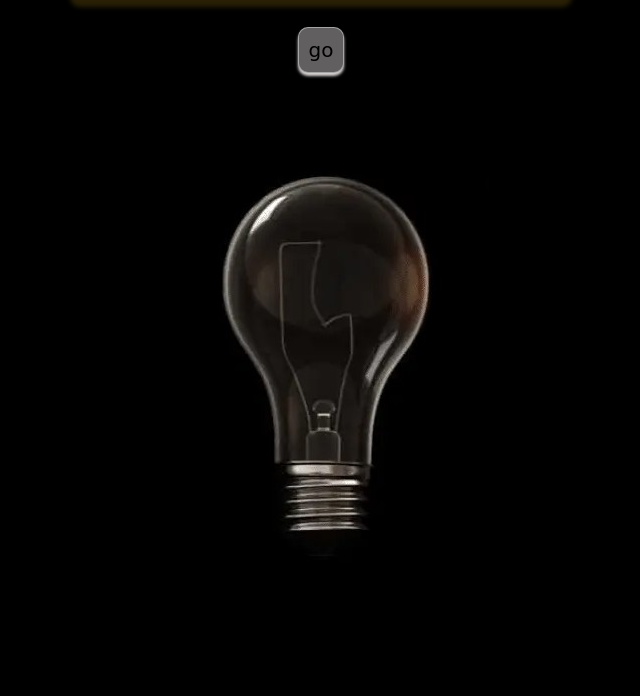
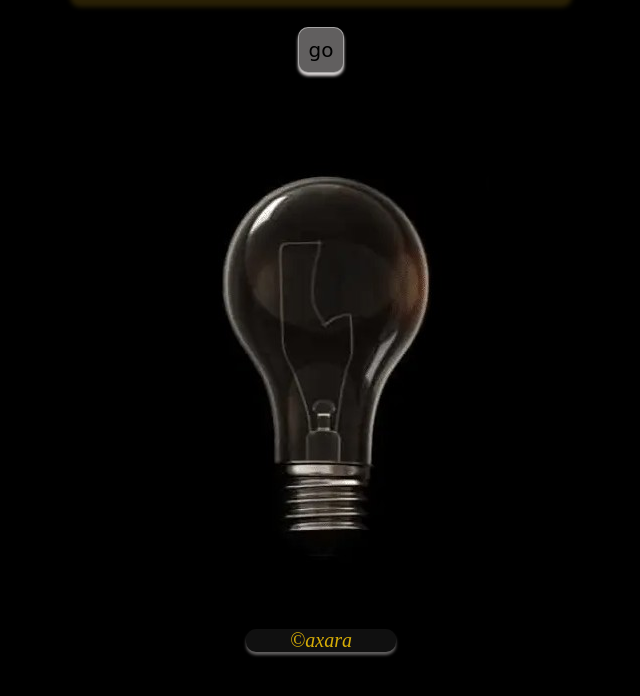
Before and after one commit to Caxara/Lampada_On-Off, a plain HTML site: page index.html in a window 1280 px wide. Shown: the part 98-794 px from the top of the page, without its empty margins (319-959 px from the left). Drawn offline with Linux system fonts and the light colour scheme.

Commit message:
Atuali. CSS

```diff
--- a/CSS/lamp.css
+++ b/CSS/lamp.css
@@ -1,3 +1,5 @@
+/*CONFIGURAÇÃO DO MOVIMENTO DO BOTÃO */
+
 @keyframes bounce {
     0%, 50%, 100% {
         -webkit-transform: translateX(0);
@@ -12,12 +14,13 @@
         transform: translateX(100%);
     }
 }
+
 body{
     background-color: black;
-
 }
 .cabecalho{
     width: 500px;
+    height: auto;
     margin: auto;
     background-color: rgba(254, 252, 252, 0.064);
     color: rgba(230, 185, 5, 0.93);
@@ -28,12 +31,17 @@ body{
     border: 1px solid rgb(88, 83, 3);
     box-shadow: 0px 10px 5px rgb(41, 32, 5);
 }
+
+/*COMFIGURAÇÃO DA LÂMPADA */
+
 figure{
     display: flex;
     justify-content: center;
     align-items: center;
 }
-    .btn{
+/*CONFIGURAÇÃO DO BOTÃO ON/OFF */
+
+.btn{
     display: flex;
     justify-content: center;
     align-items: center;
@@ -64,3 +72,19 @@ figure{
     position: relative;
     top: 5px;
 }
+
+/*CONFIGURAÇÃO DO RODAPÉ*/
+
+footer{
+    background-color: rgba(254, 252, 252, 0.064);
+    color: rgba(230, 185, 5, 0.93);
+    text-align: center;
+    font-family: 'fasthand' cursive;
+    font-style: italic;
+    font-size: 20px;
+    width: 150px;
+    margin: auto;
+    border-radius: 10px;
+    box-shadow: 0px 3px 3px rgb(97, 95, 95);
+
+}
```
